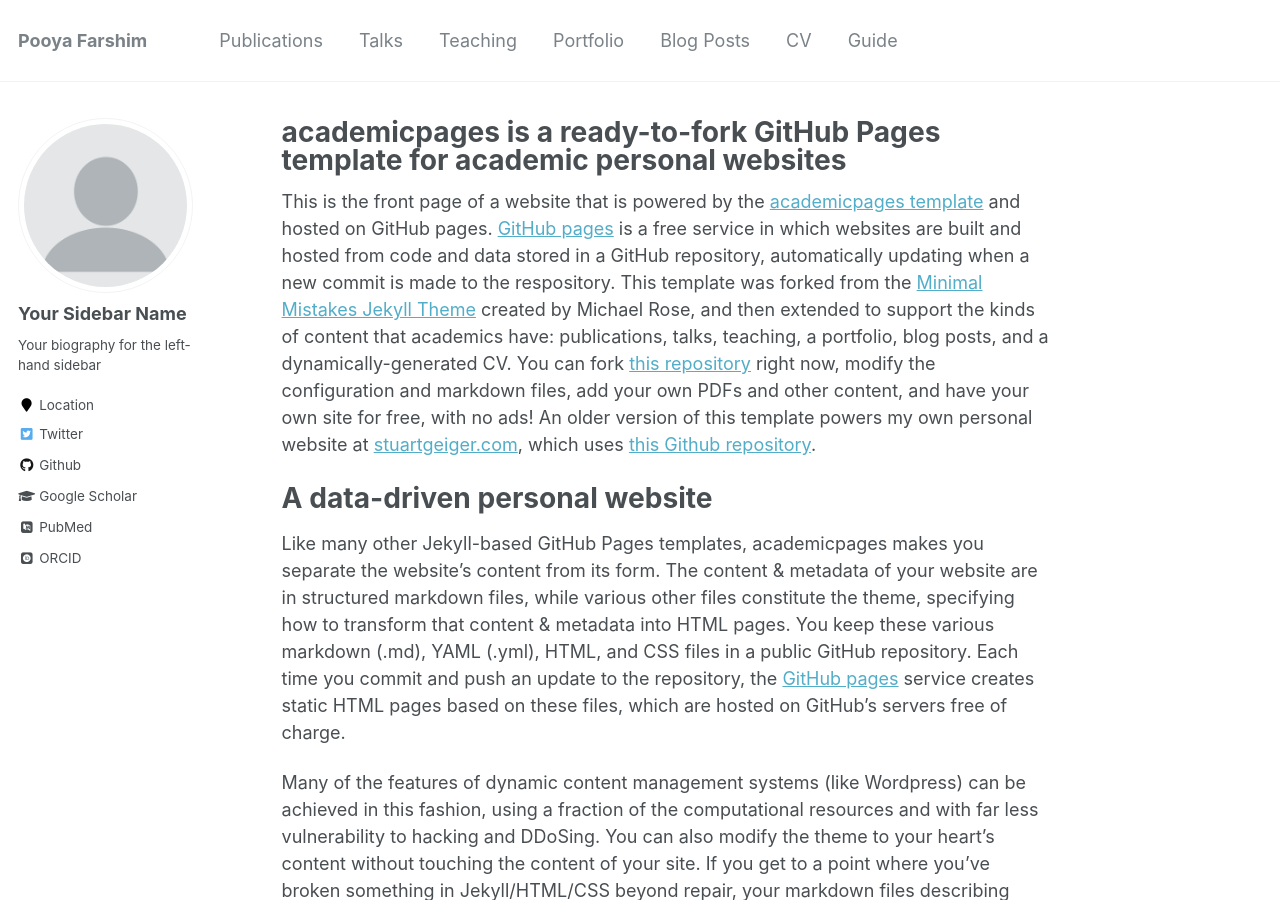
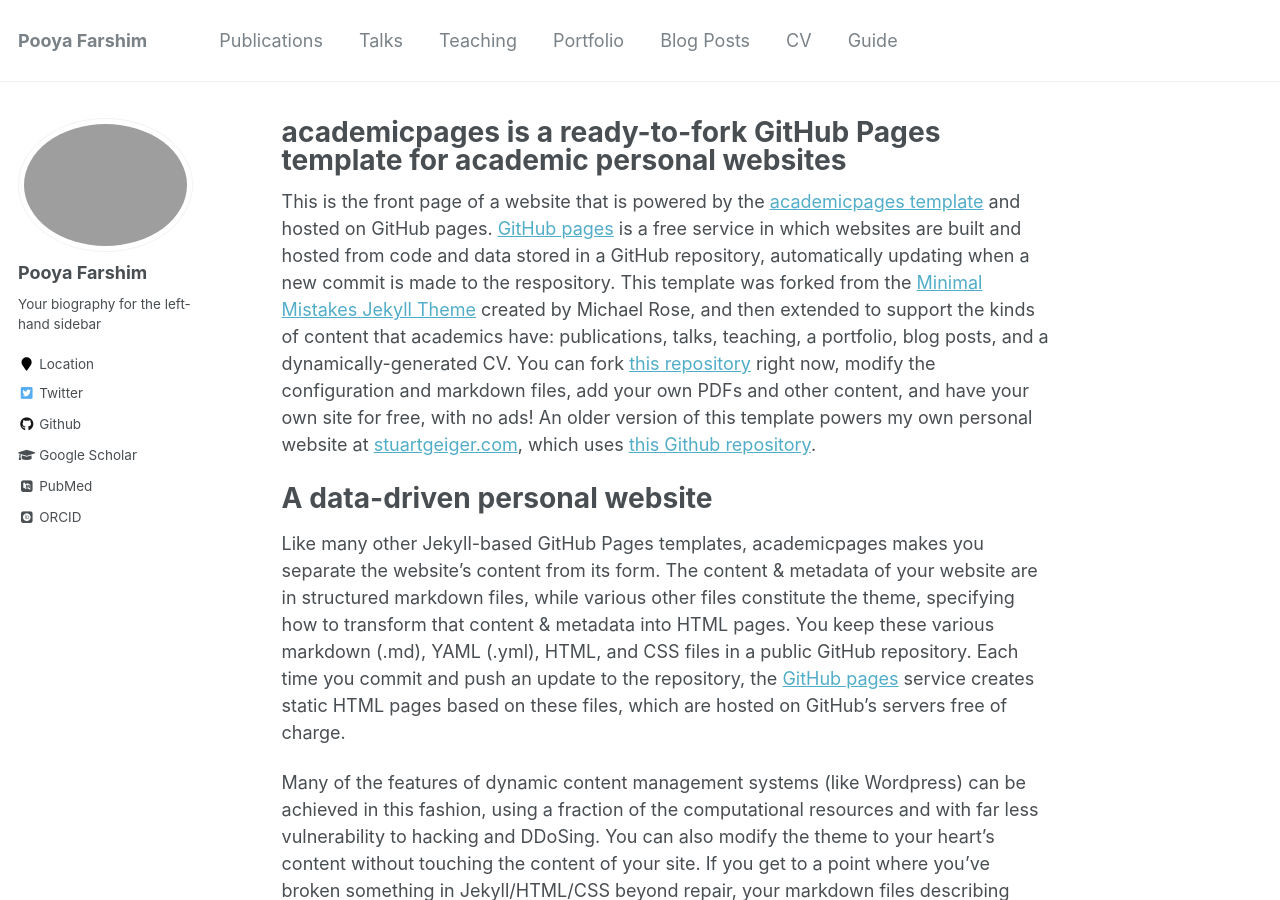
Before and after one commit to farshim/farshim.github.io, a Jekyll site: the page built from _pages/about.md, in a window 1280 px wide and 900 px high. Built offline with Jekyll 4.4.1, drawn with Linux system fonts in a browser that asks for light colours; some web fonts are replaced.

Commit message:
Update _config.yml
Photo

```diff
--- a/_config.yml
+++ b/_config.yml
@@ -80,8 +80,8 @@
 
 # Site Author
 author:
-  name             : "Your Sidebar Name"
-  avatar           : "profile.png"
+  name             : "Pooya Farshim"
+  avatar           : "me.jpeg"
   bio              : "Your biography for the left-hand sidebar"
   location         : "Location"
   employer         :
```
